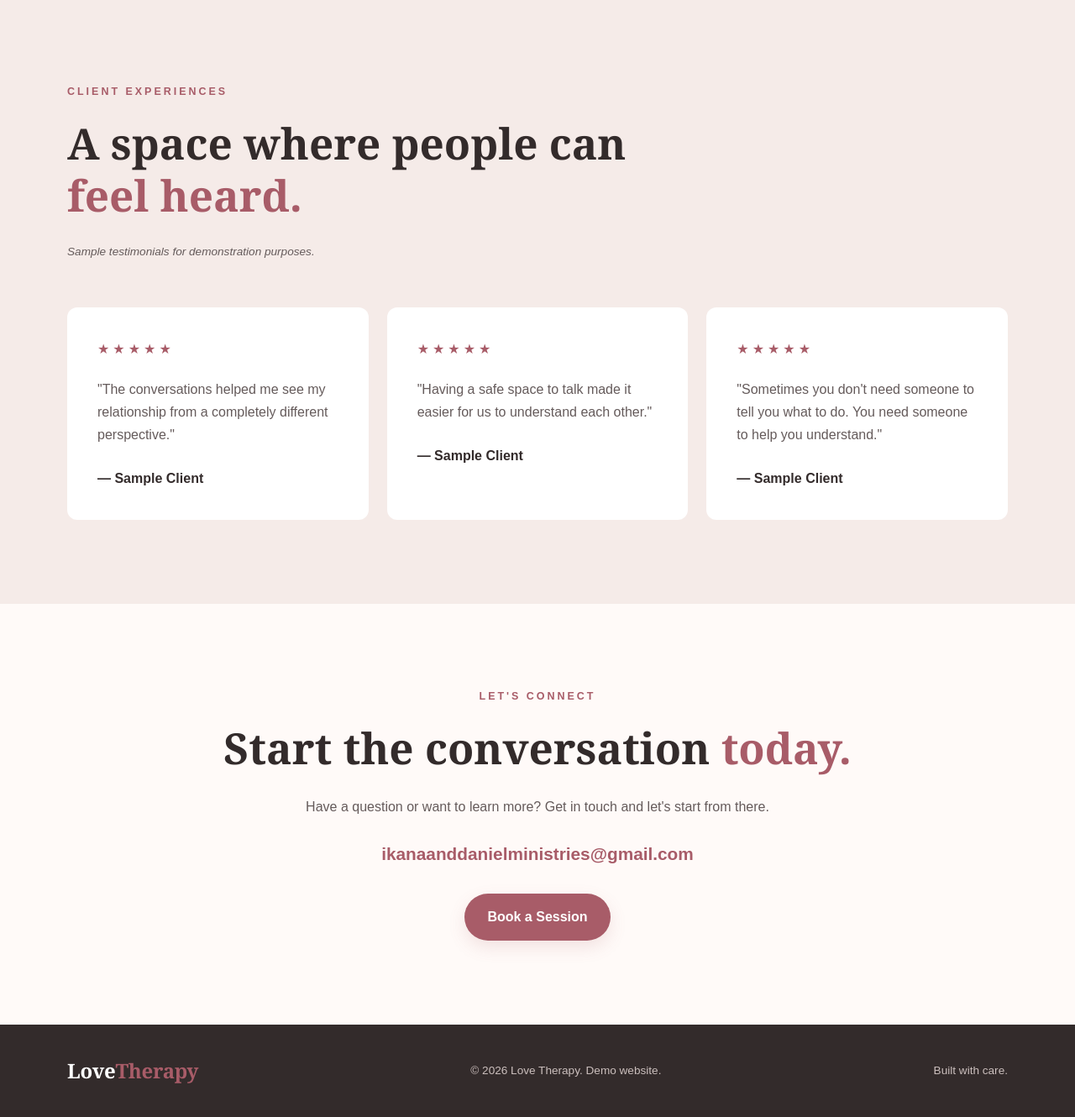
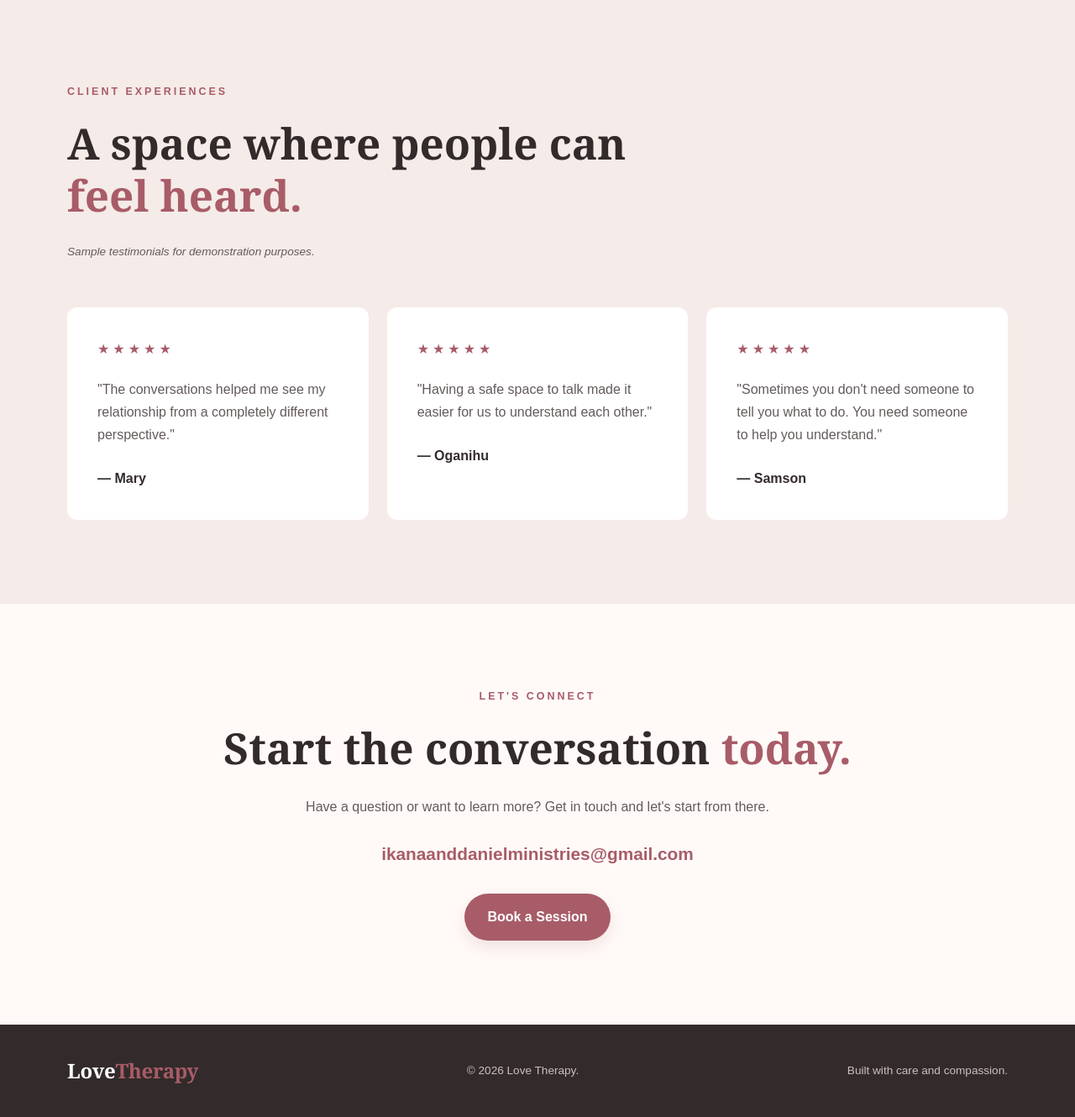
Before and after one commit to omalewinner/love_therapy, a Flask app: page / in a window 1280 px wide. Shown: the part 4280-5610 px from the top of the page at 84% size. Run offline with Flask 3, Linux system fonts and the light colour scheme.

Commit message:
Update website

```diff
--- a/templates/index.html
+++ b/templates/index.html
@@ -396,7 +396,7 @@
                         from a completely different perspective."
                     </p>
 
-                    <strong>— Sample Client</strong>
+                    <strong>— Mary</strong>
 
                 </article>
 
@@ -410,7 +410,7 @@
                         to understand each other."
                     </p>
 
-                    <strong>— Sample Client</strong>
+                    <strong>— Oganihu</strong>
 
                 </article>
 
@@ -424,7 +424,7 @@
                         to do. You need someone to help you understand."
                     </p>
 
-                    <strong>— Sample Client</strong>
+                    <strong>— Samson</strong>
 
                 </article>
 
@@ -475,11 +475,11 @@
             </div>
 
             <p>
-                © 2026 Love Therapy. Demo website.
+                © 2026 Love Therapy.
             </p>
 
             <p>
-                Built with care.
+                Built with care and compassion.
             </p>
 
         </div>
```
Also changed, not shown: static/images/doc.jpg (added).
